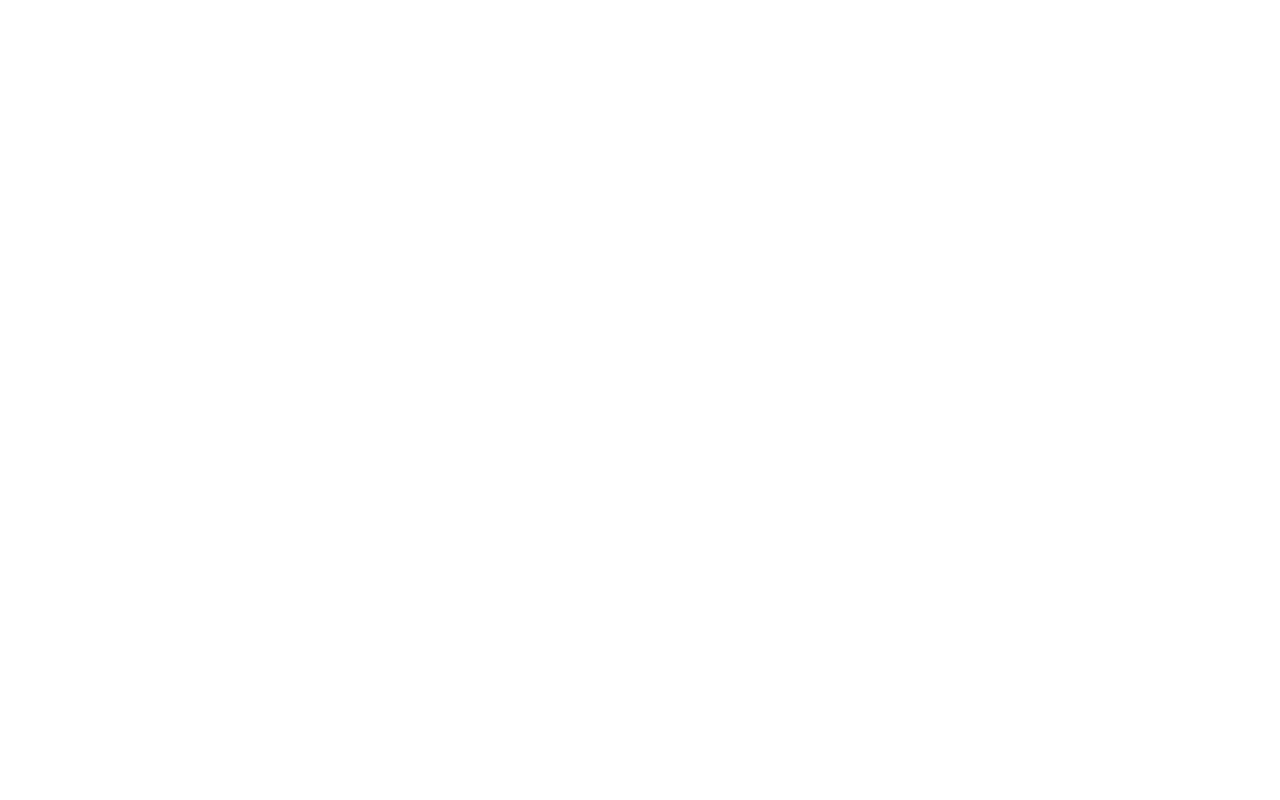
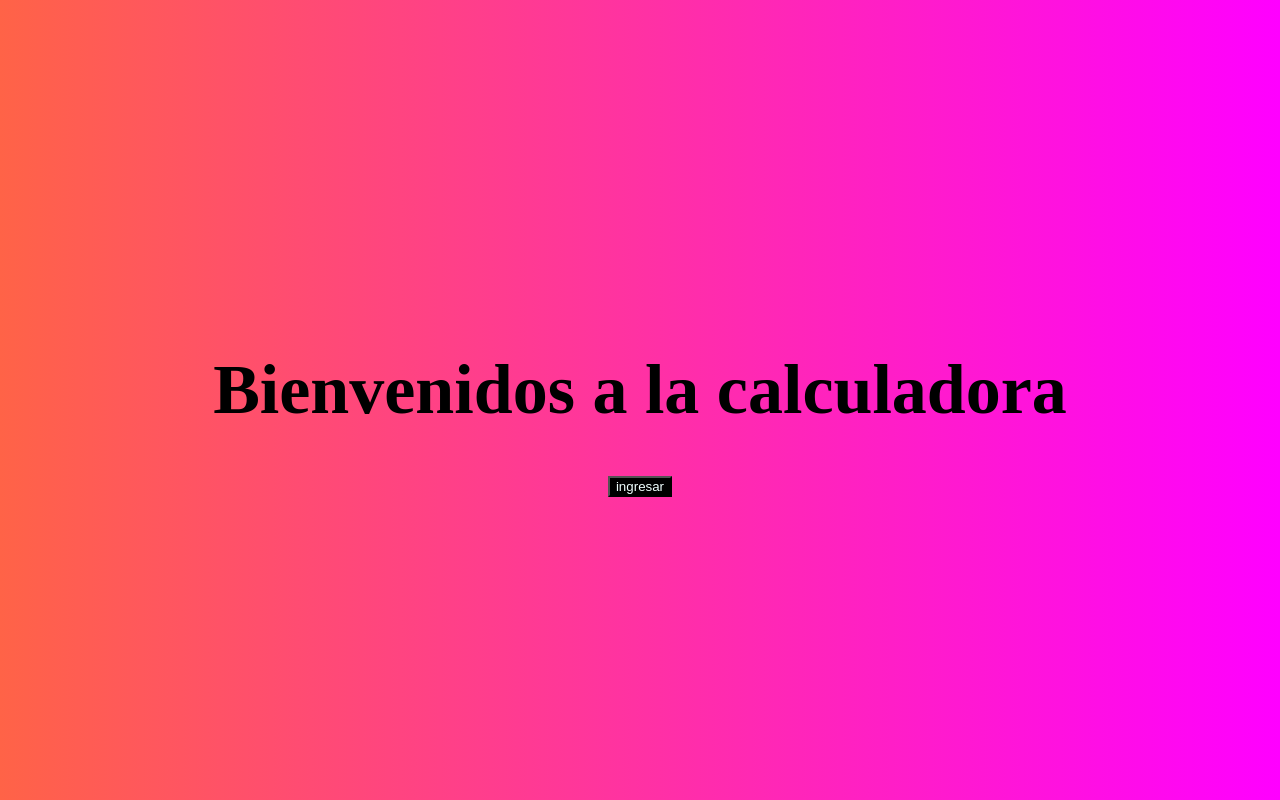
Before and after one commit to NixonDavila/Proyecto2, a plain HTML site: page index.html in a window 1280 px wide. Drawn offline with Linux system fonts and the light colour scheme.

Commit message:
pagina del boton

```diff
--- a/index.html
+++ b/index.html
@@ -1,11 +1,38 @@
 <!DOCTYPE html>
 <html lang="en">
 <head>
+   <link rel="stylesheet" href="./style.css">
     <meta charset="UTF-8">
     <meta name="viewport" content="width=device-width, initial-scale=1.0">
     <title>Document</title>
 </head>
-<body>
+<body class="pagi1">
+    <div>
 
+
+        <div>
+
+
+
+
+
+
+
+
+
+        <h1 class="titulo1"> Bienvenidos a la calculadora</h1>
+
+
+    </div>
+
+<div class="ingresar">
+
+
+    <a href="indx2.html">
+
+        <button class="b-ingre">ingresar </button>
+    </a>
+</div>
+    </div>
 </body>
 </html>
--- a/style.css
+++ b/style.css
@@ -0,0 +1,25 @@
+.pagi1{
+    background-image: linear-gradient(to left, magenta, tomato);
+    margin: 0;
+    min-height: 100vh;
+    display: flex;
+    align-items: center;
+    justify-content: center;
+}
+
+.titulo1{
+    font-size: 70px;
+}
+
+
+
+.ingresar{
+    display: flex;
+    align-items: center;
+    justify-content: center;
+}
+
+.b-ingre{
+color: azure;
+    background-color: black;
+}
```
Also changed, not shown: indx2.html (+11 -0 lines).
